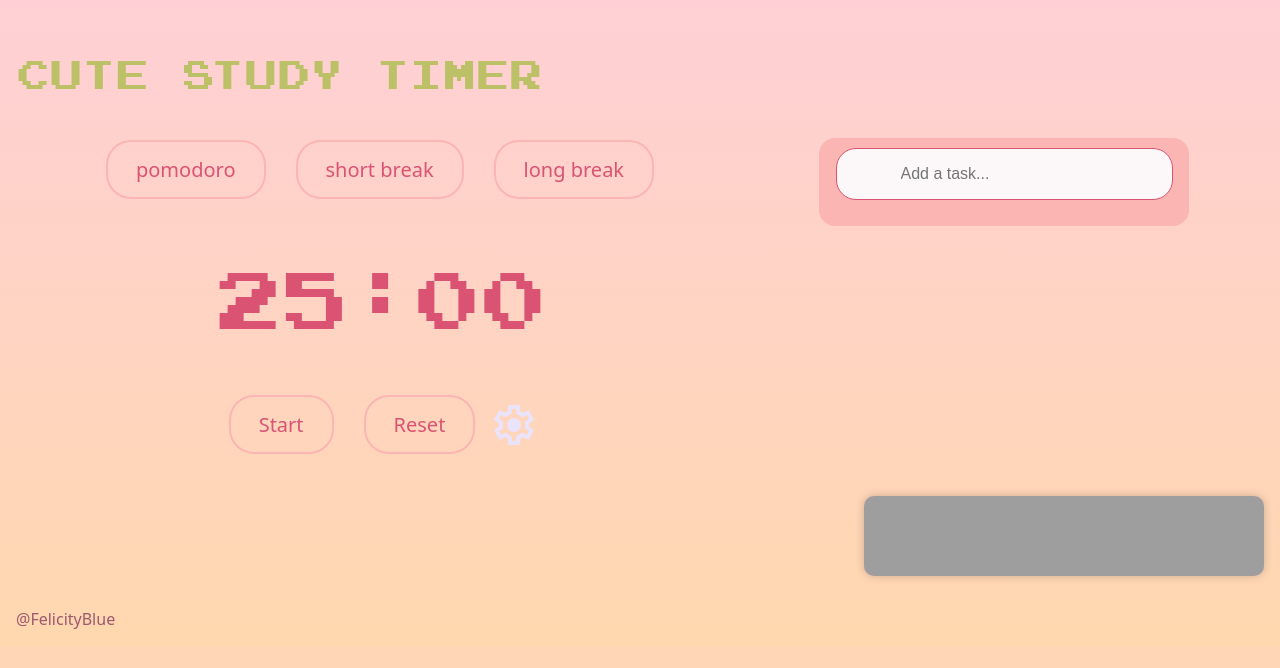
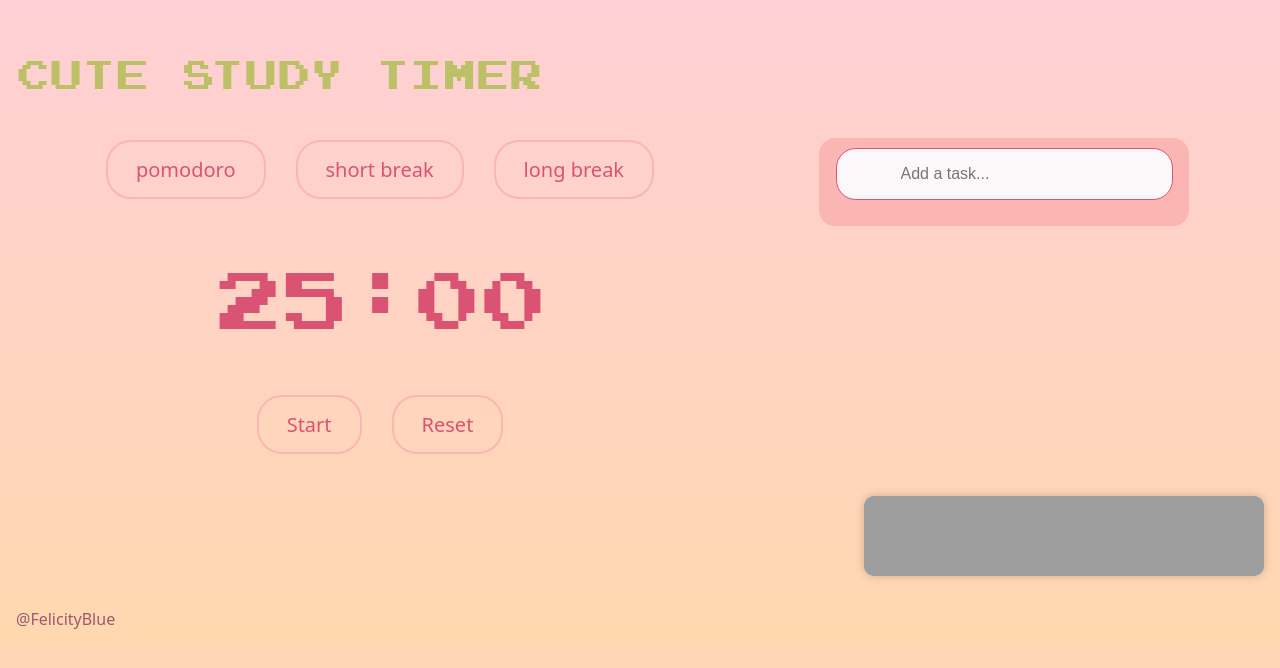
Before and after one commit to FelicityBlue/CuteStudyTimer, a React (Vite) app: page / in a window 1280 px wide. Shown: the top 668 px of the page. Built offline with nearby package versions, Linux system fonts and the light colour scheme; grey boxes are pictures that could not be loaded.

Commit message:
remove setting for now

```diff
--- a/src/components/Timer.jsx
+++ b/src/components/Timer.jsx
@@ -84,12 +84,7 @@ function Timer(props) {
 
     return `${min}:${sec}`;
   }
-  function handleSettingPopup(){
-    setSettingOpen(true);
-  }
-  function handleSettingClose(){
-    setSettingOpen(false);
-  }
+
     return (
     <>
       <audio ref={timeUpAudioRef} src={props.timeUpSound} />
@@ -106,14 +101,8 @@ function Timer(props) {
           <button id="start-btn" onClick={handleStartTimer}>Start</button>
           <button id="stop-btn" onClick={handlePauseTimer}>Pause</button>
           <button onClick={() => setTimer(currTimer)}>Reset</button>
-          <img onClick={handleSettingPopup} src={settingIcon} />
         </div>
 
-        <Modal className="settingPopup" isOpen={settingOpen} >
-            <>
-              <button onClick={handleSettingClose}>Close</button>
-            </>
-        </Modal>
       </div>
     </>
   )
```
